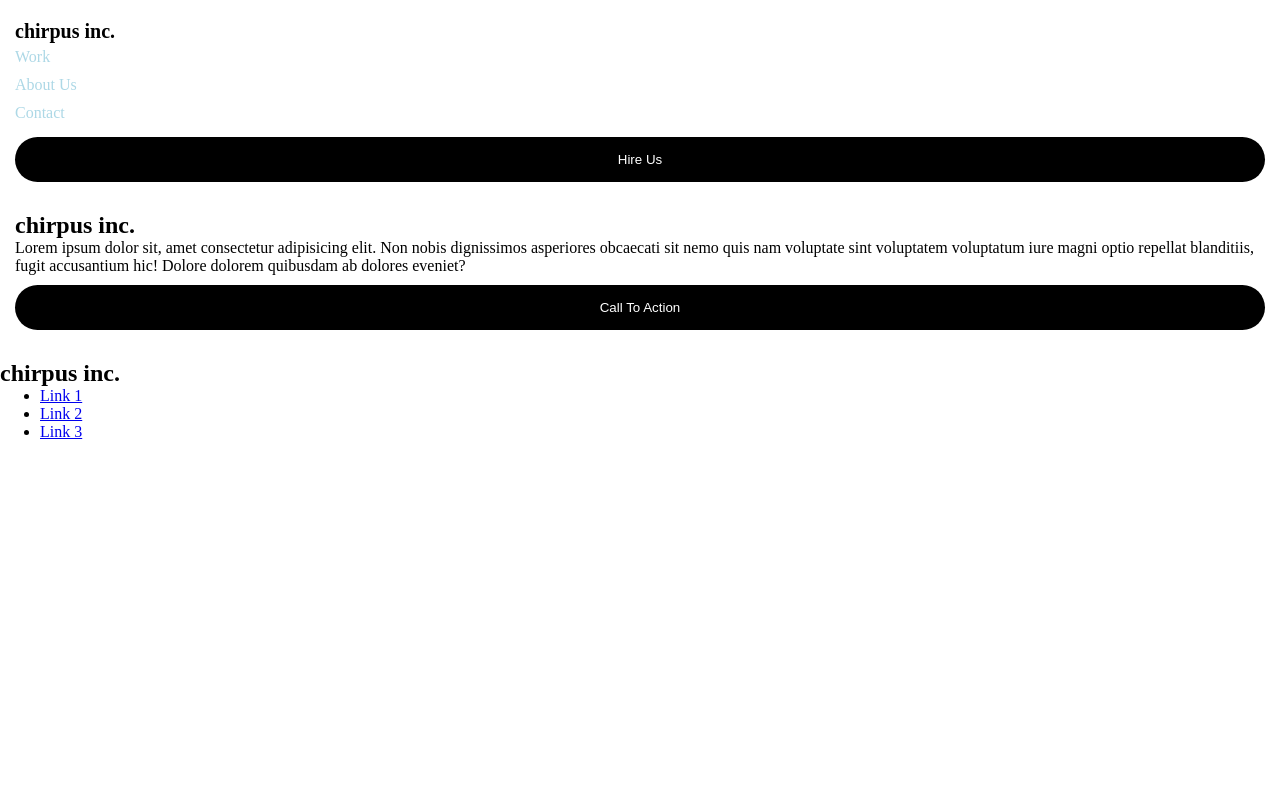
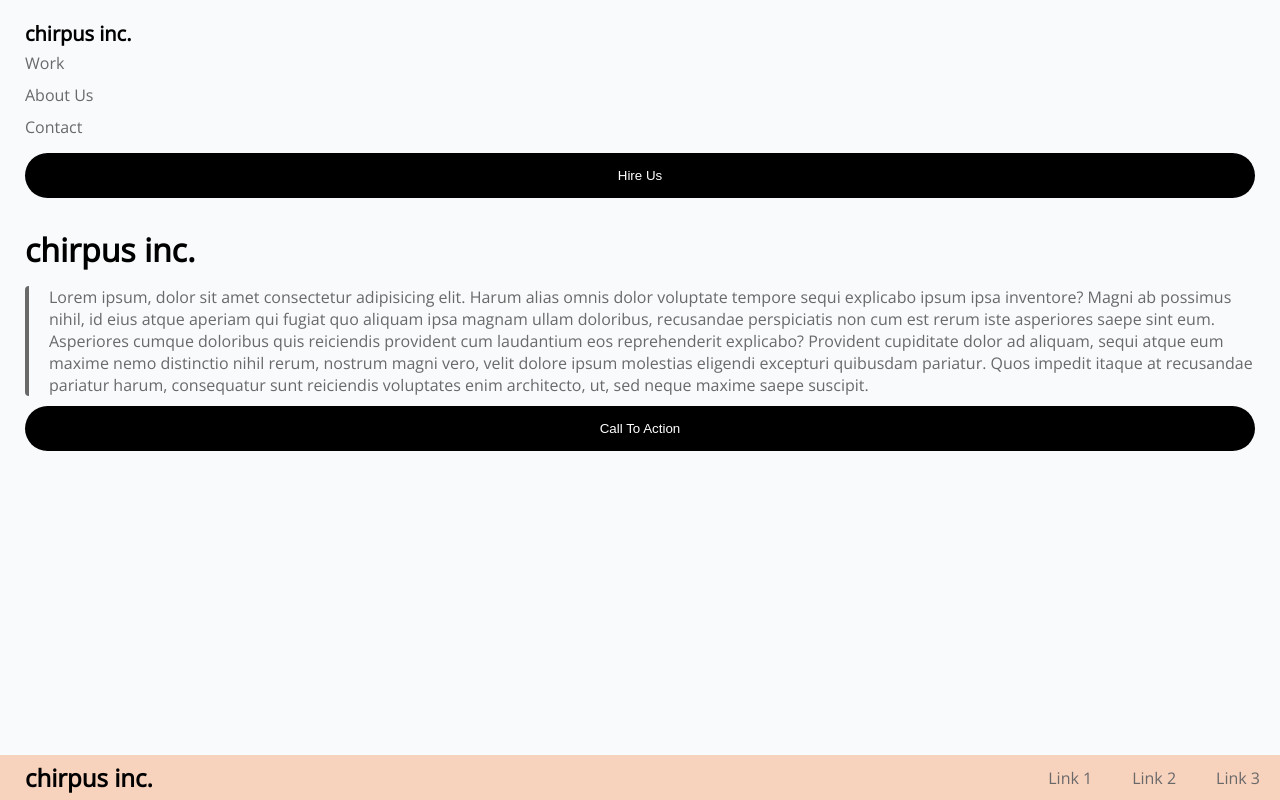
Before and after one commit to Battlertrunks/html-css-lab1, a plain HTML site: page index.html in a window 1280 px wide. Drawn offline with nearby package versions, Linux system fonts and the light colour scheme.

Commit message:
Worked more on CSS. Imported Open Sans as the main font for all text at the moment. Changed the margins just a bit. Flexboxed the footer for the company name and links, and the links themselves. Lastly, adding color to the footer using rgba

```diff
--- a/index.html
+++ b/index.html
@@ -6,6 +6,14 @@
 
     <!-- Styles -->
     <link rel="stylesheet" href="style.css" />
+    <!-- Fonts -->
+    <link rel="preconnect" href="https://fonts.googleapis.com" />
+    <link rel="preconnect" href="https://fonts.gstatic.com" crossorigin />
+    <link
+      href="https://fonts.googleapis.com/css2?family=Open+Sans&display=swap"
+      rel="stylesheet"
+    />
+
     <title>Lab 1</title>
   </head>
   <body>
@@ -21,12 +29,19 @@
       </div>
     </header>
     <main>
-      <h2>chirpus inc.</h2>
-      <p>
-        Lorem ipsum dolor sit, amet consectetur adipisicing elit. Non nobis
-        dignissimos asperiores obcaecati sit nemo quis nam voluptate sint
-        voluptatem voluptatum iure magni optio repellat blanditiis, fugit
-        accusantium hic! Dolore dolorem quibusdam ab dolores eveniet?
+      <h1>chirpus inc.</h1>
+      <p class="description-text">
+        Lorem ipsum, dolor sit amet consectetur adipisicing elit. Harum alias
+        omnis dolor voluptate tempore sequi explicabo ipsum ipsa inventore?
+        Magni ab possimus nihil, id eius atque aperiam qui fugiat quo aliquam
+        ipsa magnam ullam doloribus, recusandae perspiciatis non cum est rerum
+        iste asperiores saepe sint eum. Asperiores cumque doloribus quis
+        reiciendis provident cum laudantium eos reprehenderit explicabo?
+        Provident cupiditate dolor ad aliquam, sequi atque eum maxime nemo
+        distinctio nihil rerum, nostrum magni vero, velit dolore ipsum molestias
+        eligendi excepturi quibusdam pariatur. Quos impedit itaque at recusandae
+        pariatur harum, consequatur sunt reiciendis voluptates enim architecto,
+        ut, sed neque maxime saepe suscipit.
       </p>
       <div class="btn-center">
         <button class="btn">Call To Action</button>
@@ -34,7 +49,7 @@
     </main>
     <footer>
       <h2>chirpus inc.</h2>
-      <ul>
+      <ul class="footer-links">
         <li><a href="#">Link 1</a></li>
         <li><a href="#">Link 2</a></li>
         <li><a href="#">Link 3</a></li>
--- a/style.css
+++ b/style.css
@@ -7,9 +7,14 @@ ul {
   margin: 0;
 }
 
+body {
+  background-color: #f9fafc;
+  font-family: "Open Sans", sans-serif;
+}
+
 header,
 main {
-  margin: 20px 15px;
+  margin: 20px 25px;
 }
 
 header h1 {
@@ -25,7 +30,7 @@ header h1 {
 
 .nav-links a {
   text-decoration: none;
-  color: lightblue;
+  color: #69696a;
   margin: 5px 0;
 }
 
@@ -43,3 +48,42 @@ header h1 {
   width: 100%;
   border-radius: 50px;
 }
+main h1 {
+  margin: 15px 0;
+}
+
+main p {
+  color: #69696a;
+  border-left: 4px #69696a solid;
+  border-radius: 4px;
+  padding-left: 20px;
+}
+
+footer {
+  position: fixed;
+  bottom: 0;
+  height: 45px;
+  width: 100%;
+  display: flex;
+  justify-content: space-between;
+  align-items: center;
+  background-color: rgba(247, 193, 162, 0.7);
+}
+
+footer h2 {
+  margin: 0 25px;
+}
+
+.footer-links {
+  display: flex;
+  list-style: none;
+}
+
+.footer-links li {
+  padding: 20px;
+}
+
+.footer-links a {
+  text-decoration: none;
+  color: #69696a;
+}
```
